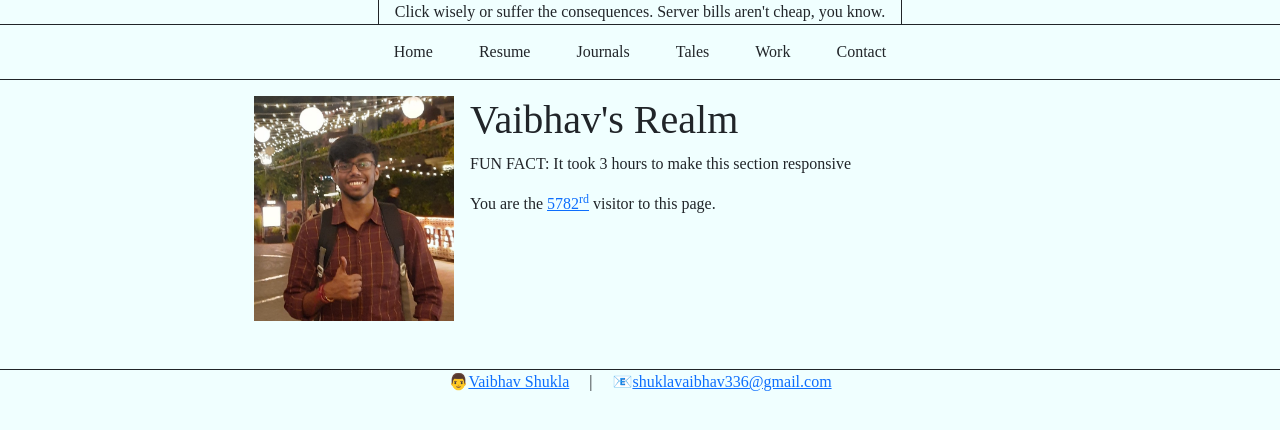
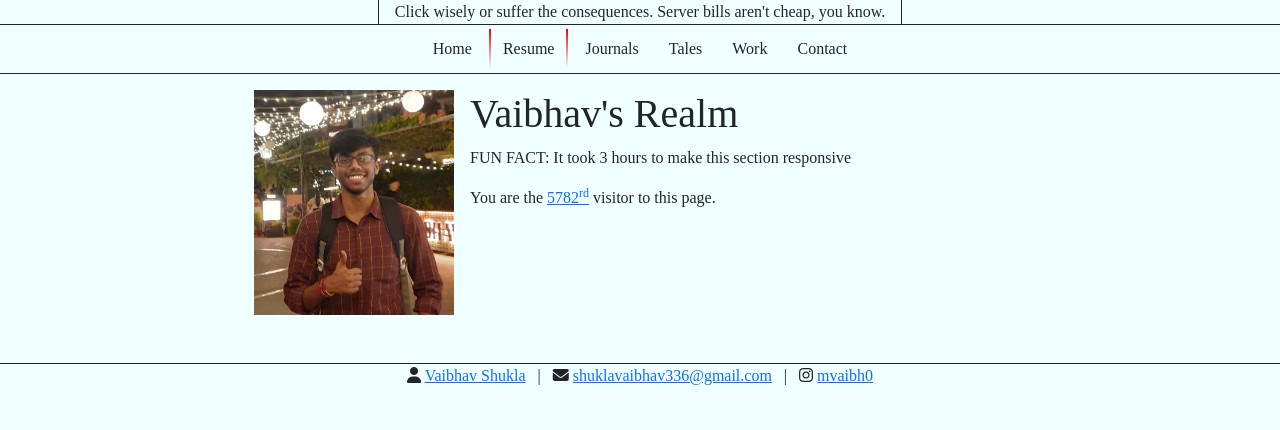
Before and after one commit to mr-vaibh/vaibhav.sh, a Django app: page / in a window 1280 px wide. Shown: the top 430 px of the page. Run offline with Django 5.2, Linux system fonts and the light colour scheme.

Commit message:
added footer and navbar changes

```diff
--- a/home/templates/home/~components/base/footer.html
+++ b/home/templates/home/~components/base/footer.html
@@ -1,5 +1,7 @@
 <div class="border-top border-dark text-center mt-5">
-    <span>👨<a href="#">Vaibhav Shukla</a></span>
-    <span class="mx-3">|</span>
-    <span>📧<a href="mailto:shuklavaibhav336@gmail.com">shuklavaibhav336@gmail.com</a></span>
+    <span><i class="fa-solid fa-user"></i> <a href="#">Vaibhav Shukla</a></span>
+    <span class="mx-2">|</span>
+    <span><i class="fa-solid fa-envelope"></i> <a href="mailto:shuklavaibhav336@gmail.com">shuklavaibhav336@gmail.com</a></span>
+    <span class="mx-2">|</span>
+    <span><i class="fa-brands fa-instagram"></i> <a href="https://www.instagram.com/mrvaibh0/" target="_blank">mvaibh0</a></span>
 </div>
--- a/home/templates/home/~components/base/navbar.html
+++ b/home/templates/home/~components/base/navbar.html
@@ -1,8 +1,21 @@
+<style>
+    #resume-btn {
+        border: 2px solid transparent;
+        /* https://css-tricks.com/gradient-borders-in-css/ */
+        border-image:
+        linear-gradient(
+          to bottom,
+          red,
+          rgba(0, 0, 0, 0)
+        ) 1 100%;
+    }
+</style>
+
 <div class="border-top border-bottom border-dark text-center mb-3">
-    <a href="{% url "home:index" %}" class="btn m-2">Home</a>
-    <a href="{% url "home:resume" %}" class="btn m-2">Resume</a>
-    <a href="#" class="btn m-2">Journals</a>
-    <a href="#" class="btn m-2">Tales</a>
-    <a href="#" class="btn m-2">Work</a>
-    <a href="#" class="btn m-2">Contact</a>
+    <a href="{% url "home:index" %}" class="btn my-1">Home</a>
+    <a href="{% url "home:resume" %}" class="btn my-1 rounded" id="resume-btn">Resume</a>
+    <a href="#" class="btn my-1">Journals</a>
+    <a href="{% url "home:tales" %}" class="btn my-1">Tales</a>
+    <a href="#" class="btn my-1">Work</a>
+    <a href="#" class="btn my-1">Contact</a>
 </div>
```
